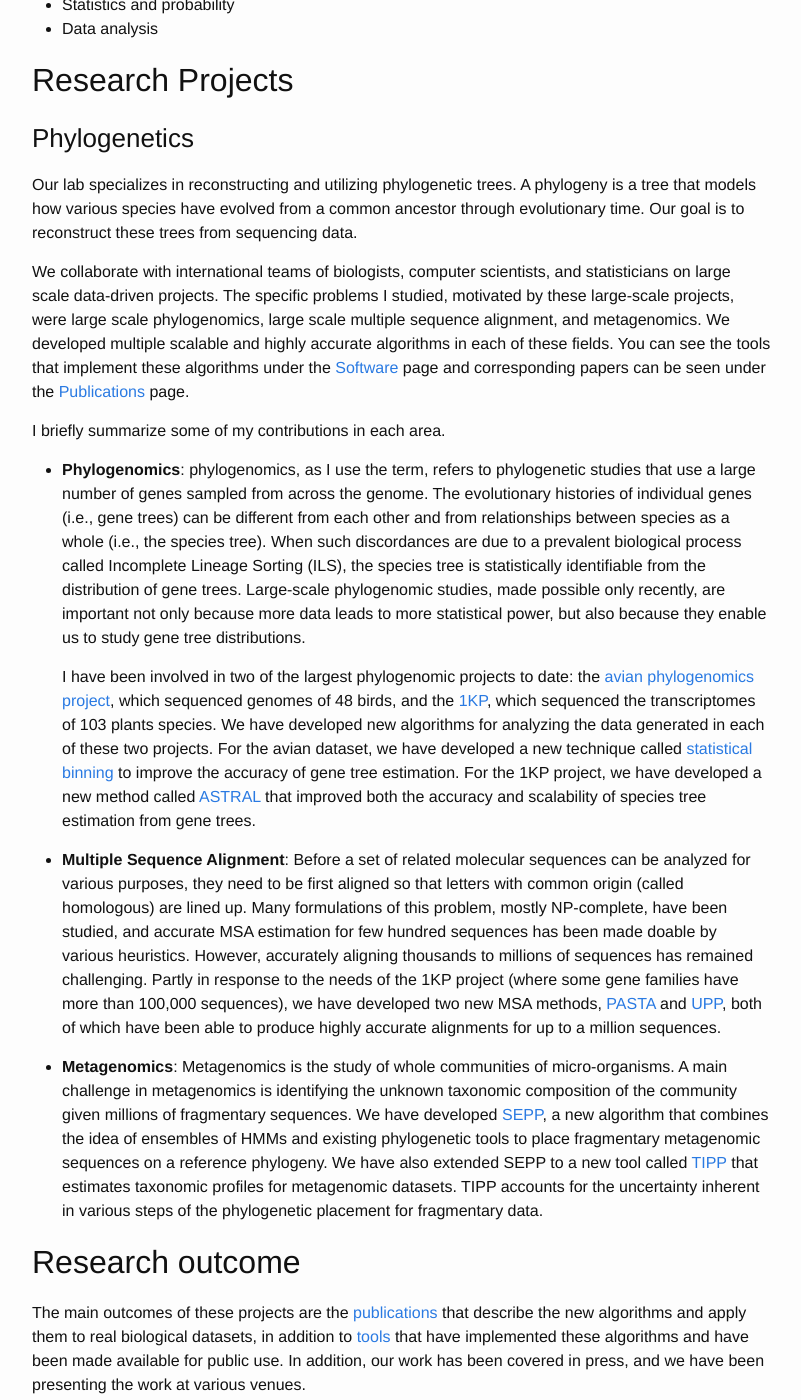
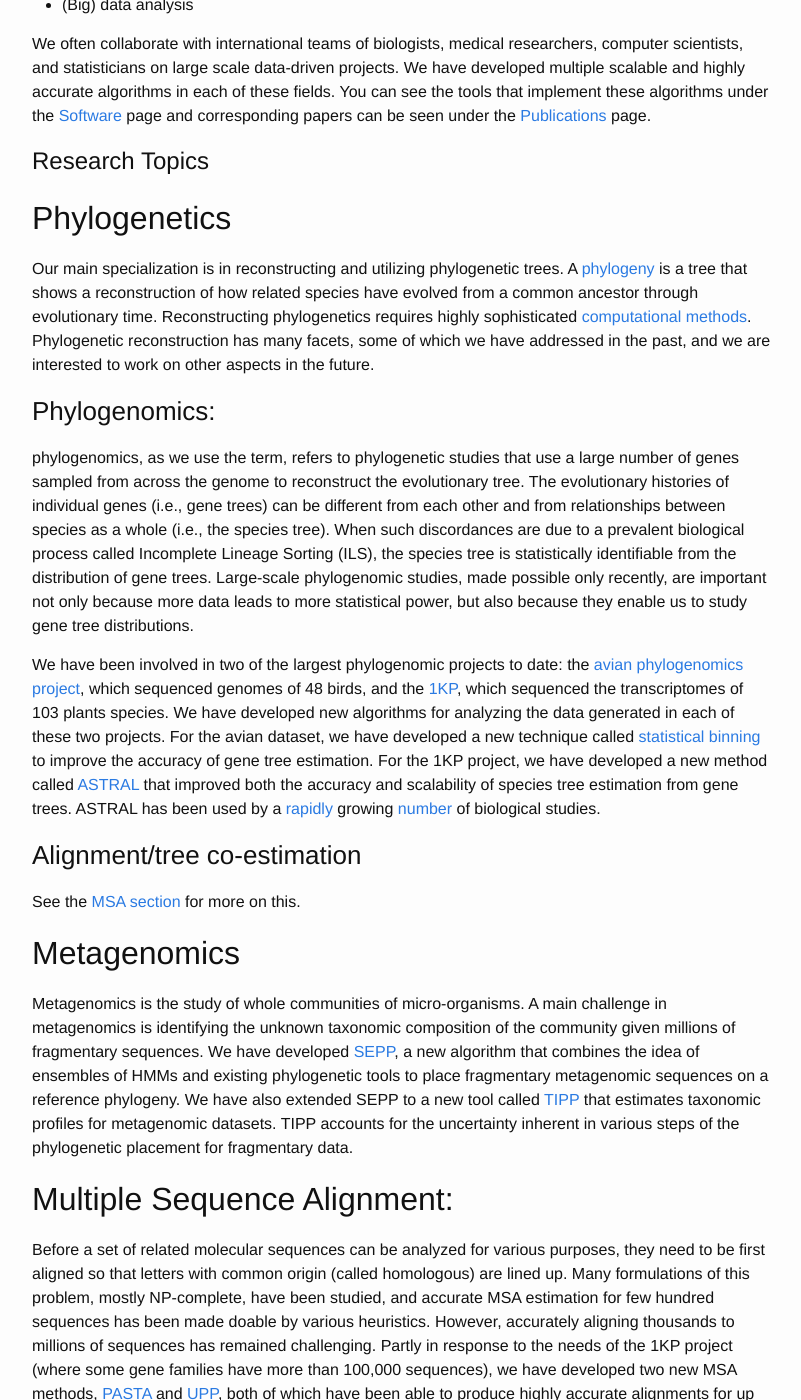
Before and after one commit to smirarab/website, a Jekyll site: the page built from research.md, in a window 1280 px wide and 1400 px high, scrolled down 441 px. Shown: the whole window, without its empty margins (238-1039 px from the left). Built offline with Jekyll 4.4.1, drawn with Linux system fonts in a browser that asks for light colours; some of the changed text lies outside the part shown.

Commit message:
update research

```diff
--- a/research.md
+++ b/research.md
@@ -4,49 +4,57 @@ title: Research
 ---
 
 I am broadly interested in using computational methods to answer important questions in biology.
-My focus currently is on using very large datasets that are becoming rapidly common as the cost of sequencing drops.
+My focus currently is on using very large genomic datasets that are becoming rapidly common as the cost of sequencing drops to answers questions in evolutionary biology.
 What interests me is not only the computational challenges that handling large scale datasets leads to,
 but also the under-appreciated problem of accuracy:
 methods developed and tested on small datasets are not always  highly accurate when applied to large-scale data.
-My aim is to develop methods that can handle very large datasets,
-while maintaining high accuracy; this sometimes requires modeling complicated biological processes, which in turns often requires large datasets.
 
-Our research includes:
+[comment]: <> (My aim is to develop methods that can handle very large datasets, while maintaining high accuracy; this sometimes requires modeling complicated biological processes, which in turns often requires large datasets.)
+
+The research of my lab includes several elements:
 
 * Algorithm development
-* Implementation (e.g., coding) and optimization
-* Statistics and probability
-* Data analysis
+* Implementation (e.g., coding) and occasional optimization
+* Statistics, probability, and some machine learning
+* (Big) data analysis
+
+We often collaborate with international teams of biologists, medical researchers, computer scientists, and statisticians on large scale data-driven projects. We have developed multiple scalable and highly accurate algorithms in each of these fields. You can see the tools that implement these algorithms under the [Software](software.html) page and corresponding papers can be seen under the [Publications](publications.html) page.
 
 
-## Research Projects
+# Research Topics
 
 
-### Phylogenetics
-Our lab specializes in reconstructing and utilizing phylogenetic trees. A phylogeny is a tree that models how various species have evolved from a common ancestor through evolutionary time. Our goal is to reconstruct these trees from sequencing data.
+## Phylogenetics
+Our main specialization is in reconstructing and utilizing phylogenetic trees. A [phylogeny](https://en.wikipedia.org/wiki/Phylogenetic_tree) is a tree that shows a reconstruction of how related species have evolved from a common ancestor through evolutionary time. Reconstructing phylogenetics requires highly sophisticated [computational methods](2015/09/12/material-for-prospective-students.html).
+Phylogenetic reconstruction has many facets, some of which we have addressed in the past, and we are interested to work on other aspects in the future.
 
-We collaborate with international teams of biologists, computer scientists, and statisticians on large scale data-driven projects. The specific problems I  studied, motivated by these large-scale projects, were large scale phylogenomics, large scale multiple sequence alignment, and metagenomics. We developed multiple scalable and highly accurate algorithms in each of these fields. You can see the tools that implement these algorithms under the [Software](software.html) page and corresponding papers can be seen under the [Publications](publications.html) page.
+### Phylogenomics:
 
-I briefly summarize some of my contributions in each area.
+phylogenomics, as we use the term, refers to phylogenetic studies that use a large number of genes sampled from across the genome to reconstruct the evolutionary tree. The evolutionary histories of individual genes (i.e., gene trees) can be different from each other and from relationships between species as a whole (i.e., the species tree). When such discordances are due to a prevalent biological process called Incomplete Lineage Sorting (ILS), the species tree is statistically identifiable from the distribution of gene trees. Large-scale phylogenomic studies, made possible only recently, are important not only because more data leads to more statistical power, but also because they enable us to study gene tree distributions.
 
-* **Phylogenomics**: phylogenomics, as I use the term, refers to phylogenetic studies that use a large number of genes sampled from across the genome. The evolutionary histories of individual genes (i.e., gene trees) can be different from each other and from relationships between species as a whole (i.e., the species tree). When such discordances are due to a prevalent biological process called Incomplete Lineage Sorting (ILS), the species tree is statistically identifiable from the distribution of gene trees. Large-scale phylogenomic studies, made possible only recently, are important not only because more data leads to more statistical power, but also because they enable us to study gene tree distributions.
+We have been involved in two of the largest phylogenomic projects to date: the [avian phylogenomics project](http://avian.genomics.cn/en/), which sequenced genomes of 48 birds, and the [1KP](http://www.onekp.com), which sequenced the transcriptomes of 103 plants species. We have developed new algorithms  for analyzing the data generated in each of these two projects. For the avian dataset, we have developed a new technique called [statistical binning](https://github.com/smirarab/binning) to improve the accuracy of gene tree estimation. For the 1KP project, we have developed a new method called [ASTRAL](https://github.com/smirarab/astral) that improved both the accuracy and scalability of species tree estimation from gene trees.
+ASTRAL has been used by a [rapidly](https://scholar.google.com/citations?view_op=view_citation&hl=en&user=uxSj18QAAAAJ&citation_for_view=uxSj18QAAAAJ:Ak0FvsSvgGUC) growing [number](https://scholar.google.com/citations?view_op=view_citation&hl=en&user=uxSj18QAAAAJ&citation_for_view=uxSj18QAAAAJ:kVjdVfd2voEC) of biological studies.
 
-	I have been involved in two of the largest phylogenomic projects to date: the [avian phylogenomics project](http://avian.genomics.cn/en/), which sequenced genomes of 48 birds, and the [1KP](http://www.onekp.com), which sequenced the transcriptomes of 103 plants species. We have developed new algorithms  for analyzing the data generated in each of these two projects. For the avian dataset, we have developed a new technique called [statistical binning](https://github.com/smirarab/binning) to improve the accuracy of gene tree estimation. For the 1KP project, we have developed a new method called [ASTRAL](https://github.com/smirarab/astral) that improved both the accuracy and scalability of species tree estimation from gene trees.
+### Alignment/tree co-estimation
+See the [MSA section](#msa) for more on this.
 
-* **Multiple Sequence Alignment**: Before a set of related molecular sequences can be analyzed for various purposes, they need to be first aligned so that letters with common origin (called homologous) are lined up. Many formulations of this problem, mostly NP-complete, have been studied, and accurate MSA estimation for few hundred sequences has been made doable by various heuristics. However, accurately aligning thousands to millions of sequences has remained challenging. Partly in response to the needs of the 1KP project (where some gene families have more than 100,000 sequences), we have developed two new MSA methods, [PASTA](https://github.com/smirarab/pasta) and [UPP](https://github.com/smirarab/sepp/blob/master/README.UPP.md), both of which have been able to produce highly accurate alignments for up to a million sequences.
+## Metagenomics
 
-* **Metagenomics**: Metagenomics is the study of whole communities of micro-organisms. A main challenge in metagenomics is identifying the unknown taxonomic composition of the community given millions of fragmentary sequences. We have developed [SEPP](https://github.com/smirarab/sepp), a new algorithm that combines the idea of ensembles of HMMs and existing phylogenetic tools to place fragmentary metagenomic sequences on a reference phylogeny. We have also extended SEPP to a new tool called [TIPP](https://github.com/smirarab/sepp/blob/master/README.TIPP.md) that estimates taxonomic profiles for metagenomic datasets. TIPP accounts for the uncertainty inherent in various steps of the phylogenetic placement for fragmentary data.
+Metagenomics is the study of whole communities of micro-organisms. A main challenge in metagenomics is identifying the unknown taxonomic composition of the community given millions of fragmentary sequences. We have developed [SEPP](https://github.com/smirarab/sepp), a new algorithm that combines the idea of ensembles of HMMs and existing phylogenetic tools to place fragmentary metagenomic sequences on a reference phylogeny. We have also extended SEPP to a new tool called [TIPP](https://github.com/smirarab/sepp/blob/master/README.TIPP.md) that estimates taxonomic profiles for metagenomic datasets. TIPP accounts for the uncertainty inherent in various steps of the phylogenetic placement for fragmentary data.
 
-## Research outcome
+
+## <a name="msa"></a> Multiple Sequence Alignment:
+
+Before a set of related molecular sequences can be analyzed for various purposes, they need to be first aligned so that letters with common origin (called homologous) are lined up. Many formulations of this problem, mostly NP-complete, have been studied, and accurate MSA estimation for few hundred sequences has been made doable by various heuristics. However, accurately aligning thousands to millions of sequences has remained challenging. Partly in response to the needs of the 1KP project (where some gene families have more than 100,000 sequences), we have developed two new MSA methods, [PASTA](https://github.com/smirarab/pasta) and [UPP](https://github.com/smirarab/sepp/blob/master/README.UPP.md), both of which have been able to produce highly accurate alignments for up to a million sequences.
+
+
+# Research outcome
 
 The main outcomes of these projects are the [publications](publications.html) that describe the new algorithms and apply them to real biological datasets, in addition to [tools](software.html) that have implemented these algorithms and have been made  available for public use.
 In addition, our work has been covered in press, and we have been presenting the work at various venues.
 
-### My work in press
+### Our work in press
 
-#### PhD
-
-My PhD work has been covered in various venus.
 
 * We worked on the [avian phylogenomic](http://avian.genomics.cn/en/) project. A set of Science papers resulting from this effort came out on Dec 11, 2014.
    *  See the [collection at sciencemag.org](http://www.sciencemag.org/content/346/6215.toc)
```
